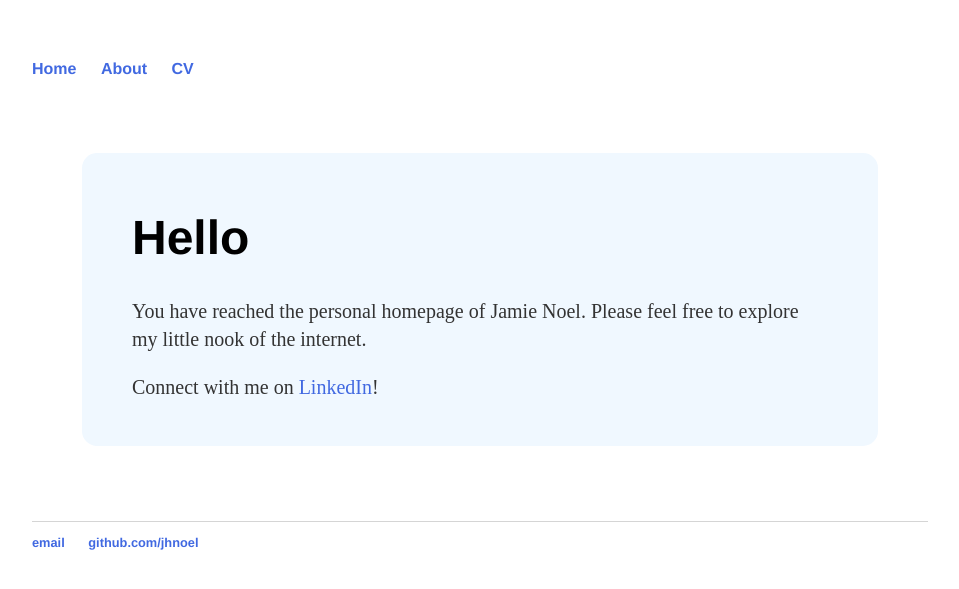
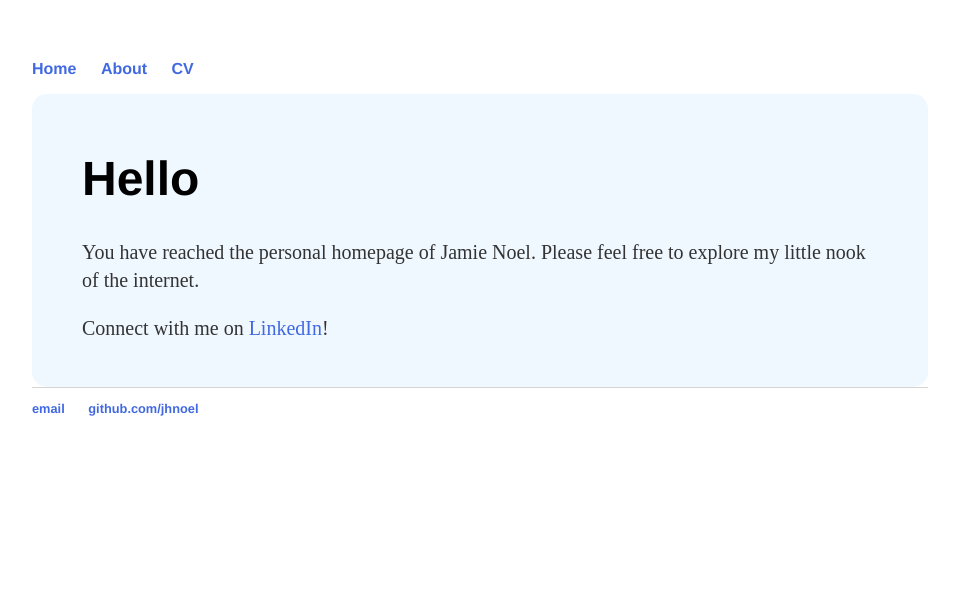
Before and after one commit to jhnoel/jhnoel.github.io, a Jekyll site: the page built from index.html, in a window 1280 px wide. Shown: the top 589 px of the page, without its empty margins (160-1119 px from the left). Built offline with Jekyll 4.4.1, drawn with Linux system fonts in a browser that asks for light colours.

Commit message:
Update main.css

```diff
--- a/css/main.css
+++ b/css/main.css
@@ -46,6 +46,5 @@ ul.posts li {
     -moz-border-radius: 15px;
     border-radius: 15px;
     background-color: #F0F8FF ;
-    margin: 75px 50px;
     padding: 25px 50px;
 }
```
